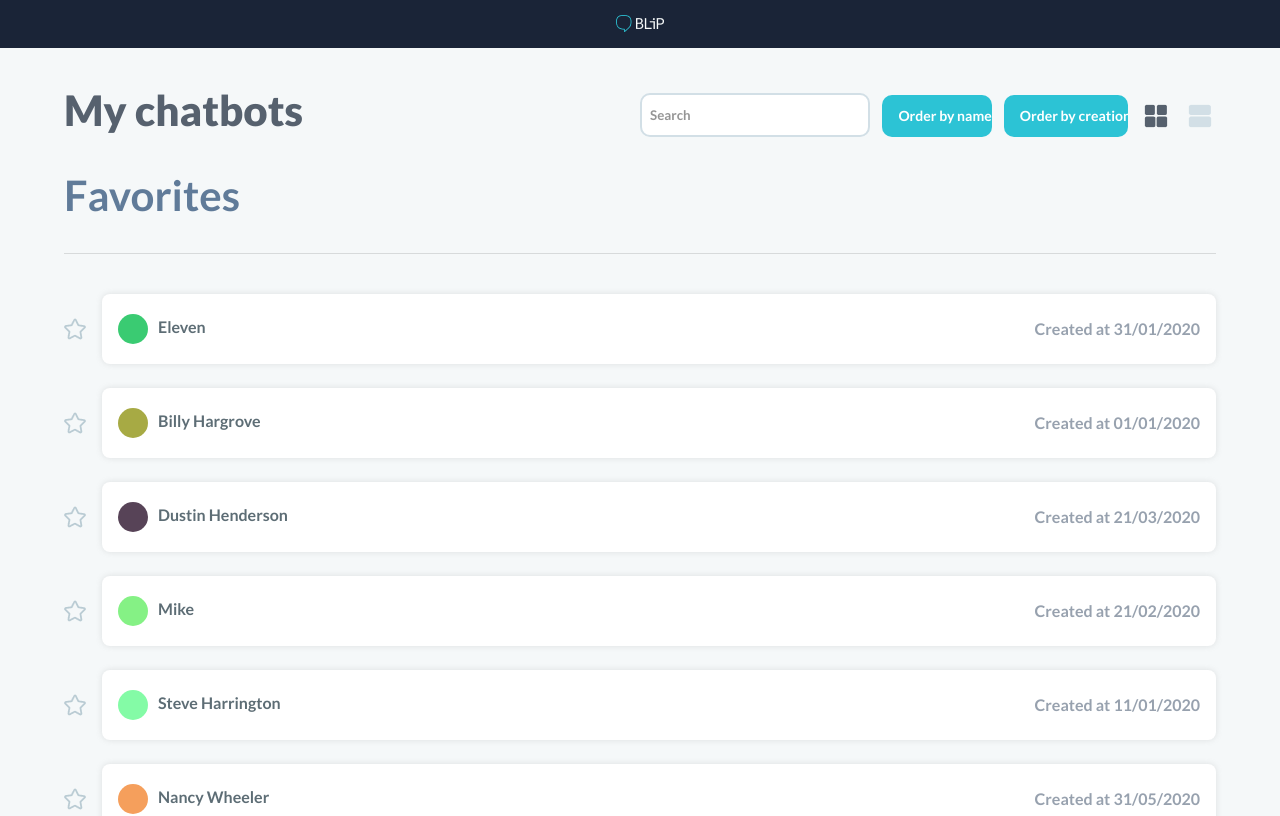
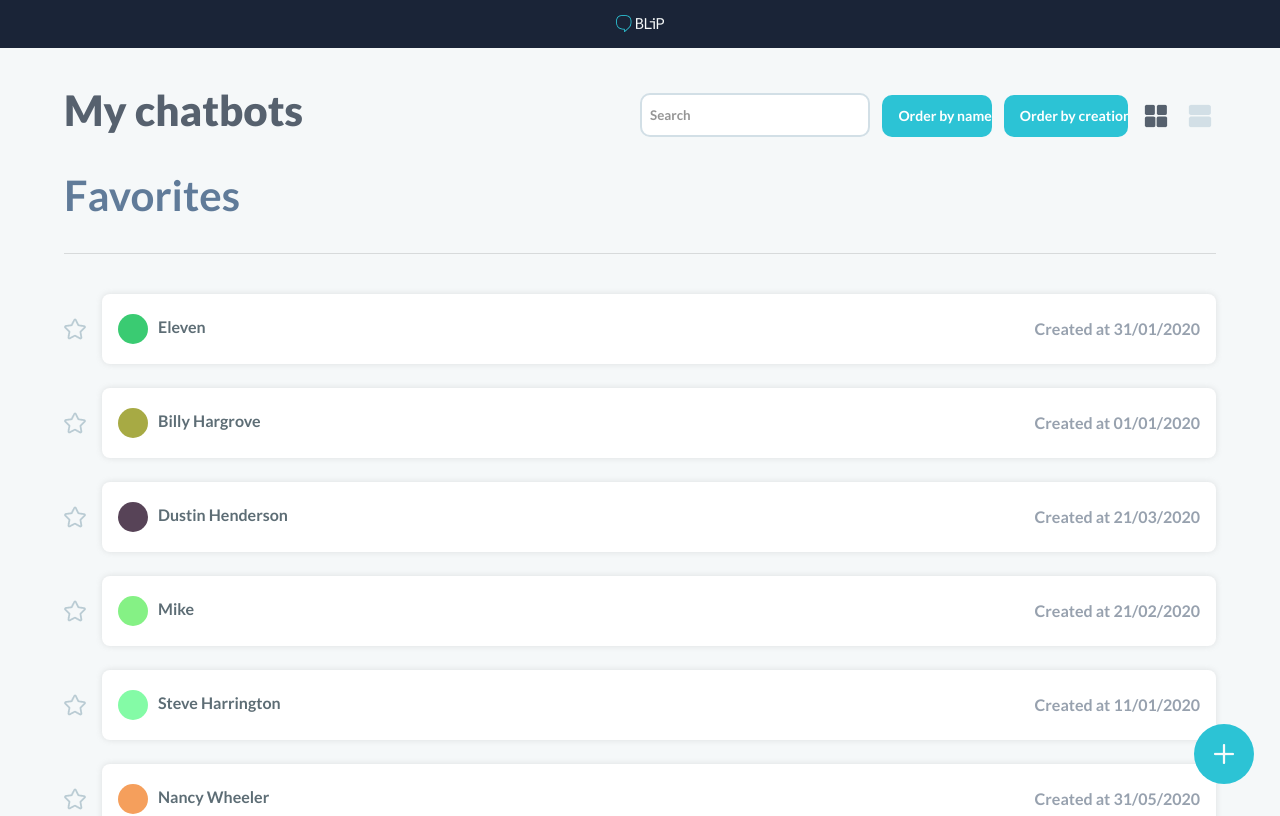
Before and after one commit to patrickvrb/contact-list, an Angular app: page / in a window 1280 px wide. Shown: the top 816 px of the page. Built offline with nearby package versions, Linux system fonts and the light colour scheme.

Commit message:
Botão 'add' e maior budget de build em produção

```diff
--- a/angular.json
+++ b/angular.json
@@ -26,13 +26,8 @@
             "polyfills": "src/polyfills.ts",
             "tsConfig": "tsconfig.app.json",
             "inlineStyleLanguage": "scss",
-            "assets": [
-              "src/favicon.ico",
-              "src/assets"
-            ],
-            "styles": [
-              "src/styles.scss"
-            ],
+            "assets": ["src/favicon.ico", "src/assets"],
+            "styles": ["src/styles.scss"],
             "scripts": []
           },
           "configurations": {
@@ -40,8 +35,8 @@
               "budgets": [
                 {
                   "type": "initial",
-                  "maximumWarning": "500kb",
-                  "maximumError": "1mb"
+                  "maximumWarning": "1mb",
+                  "maximumError": "2mb"
                 },
                 {
                   "type": "anyComponentStyle",
@@ -94,13 +89,8 @@
             "tsConfig": "tsconfig.spec.json",
             "karmaConfig": "karma.conf.js",
             "inlineStyleLanguage": "scss",
-            "assets": [
-              "src/favicon.ico",
-              "src/assets"
-            ],
-            "styles": [
-              "src/styles.scss"
-            ],
+            "assets": ["src/favicon.ico", "src/assets"],
+            "styles": ["src/styles.scss"],
             "scripts": []
           }
         }
--- a/src/app/app.component.scss
+++ b/src/app/app.component.scss
@@ -3,10 +3,11 @@
 }
 
 .toolbar {
-  position: absolute;
+  position: fixed;
   top: 0;
   left: 0;
   right: 0;
+  z-index: 1;
   height: 48px;
   display: flex;
   align-items: center;
--- a/src/app/components/chatbot-listing/chatbot-listing.component.html
+++ b/src/app/components/chatbot-listing/chatbot-listing.component.html
@@ -56,3 +56,6 @@
     ></app-chatbot-as-square>
   </div>
 </div>
+<div class="add-button">
+  <img src="../../../assets/add.png" alt="Add" />
+</div>
--- a/src/app/components/chatbot-listing/chatbot-listing.component.scss
+++ b/src/app/components/chatbot-listing/chatbot-listing.component.scss
@@ -40,6 +40,21 @@ img {
   margin-right: 24px;
 }
 
+.add-button {
+  position: fixed;
+  cursor: pointer;
+  display: inline-block;
+  display: flex;
+  justify-content: center;
+  align-items: center;
+  right: 2%;
+  bottom: 2%;
+  height: 60px;
+  width: 60px;
+  border-radius: 50%;
+  background-color: #2cc3d5;
+}
+
 ::ng-deep {
   .mat-input-element {
     border-style: solid;
```
